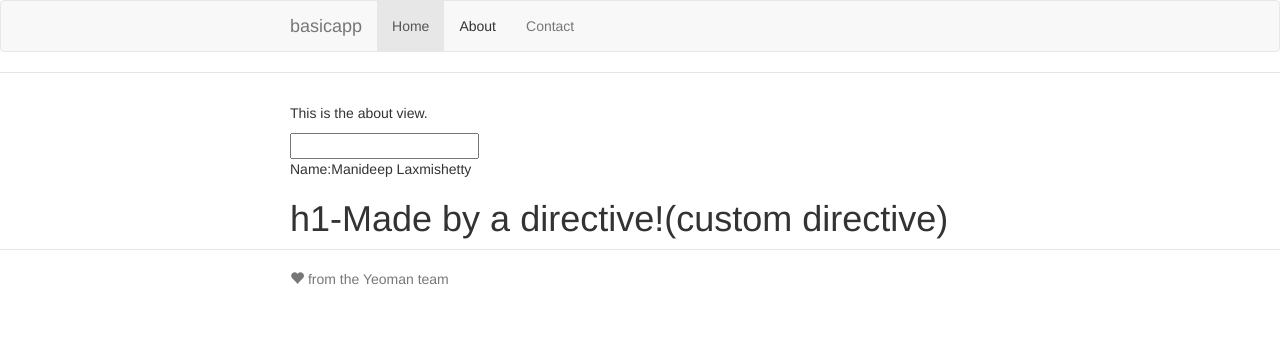
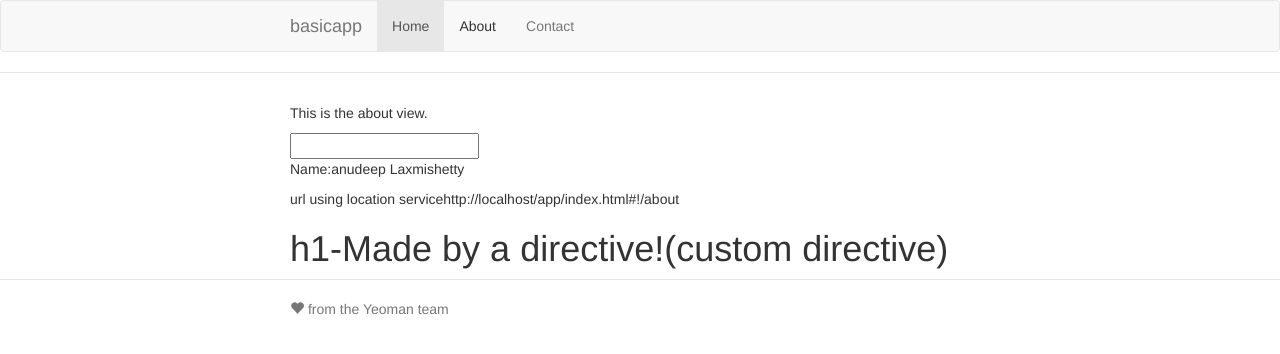
Before and after one commit to manideep-1/angular-scaffolding, a website: page app/index.html at #/about in a window 1280 px wide. Both pictures are taken after a click on the link "About". Drawn offline with nearby package versions, Linux system fonts and the light colour scheme; some packages are replaced by stand-ins of ours; files that its build step writes are made by us from their sources.

Commit message:
services and routing

```diff
--- a/app/scripts/app.js
+++ b/app/scripts/app.js
@@ -17,7 +17,7 @@ angular
     'ngSanitize',
     'ngTouch'
   ])
-  .config(function ($routeProvider) {
+  .config(function ($routeProvider) {//routing
     $routeProvider
       .when('/', {
         templateUrl: 'views/main.html',
--- a/app/scripts/controllers/about.js
+++ b/app/scripts/controllers/about.js
@@ -8,7 +8,11 @@
  * Controller of the basicappApp
  */
 angular.module('basicappApp')
-  .controller('AboutCtrl', function ($scope) {
+  .controller('AboutCtrl', function ($scope,$timeout,$location) {
+    $timeout(function () {
+      $scope.firstname = "anudeep";
+    }, 2000);
+    $scope.myUrl = $location.absUrl();
     $scope.firstname='Manideep'
     this.awesomeThings = [
       'HTML5 Boilerplate',
--- a/app/scripts/controllers/contact.js
+++ b/app/scripts/controllers/contact.js
@@ -20,7 +20,8 @@
 
 
 angular.module('basicappApp')
-  .controller('ContactCtrl', function ($scope) {
+  .controller('ContactCtrl', function ($scope,$timeout) {
+
     $scope.name="Manideep"
     this.awesomeThings = [
       'HTML5 Boilerplate',
--- a/app/views/about.html
+++ b/app/views/about.html
@@ -5,6 +5,8 @@
     <!-- <p>Total in dollar: <span ng-bind="quantity * cost"></span></p> -->
     <p>Name:{{firstname +" "+lastname}}</p>
     <p>{{ngmodeltest}}</p>
+
+    <p>url using location service{{myUrl}}</p>
     <!-- <p>{{lastname}}</p> -->
 </div>
     <w3-Test-Directive></w3-Test-Directive>
```
